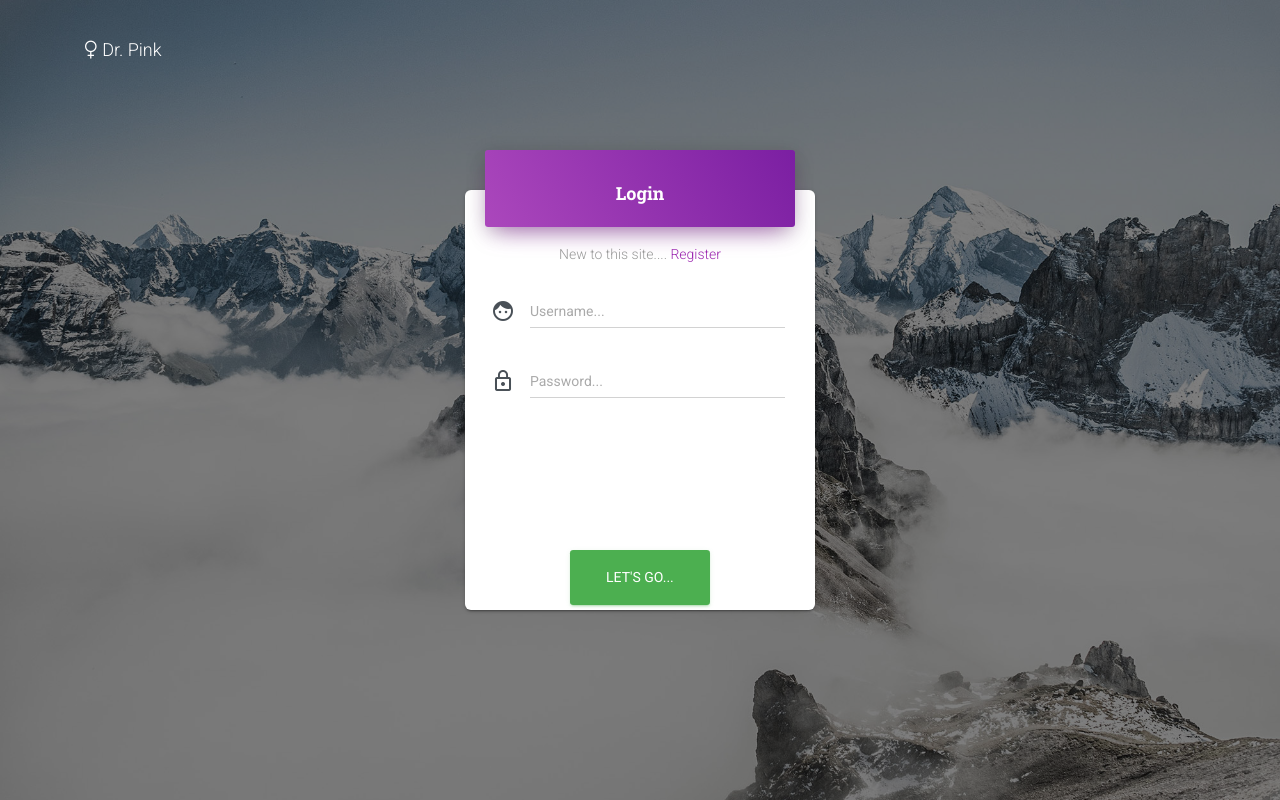
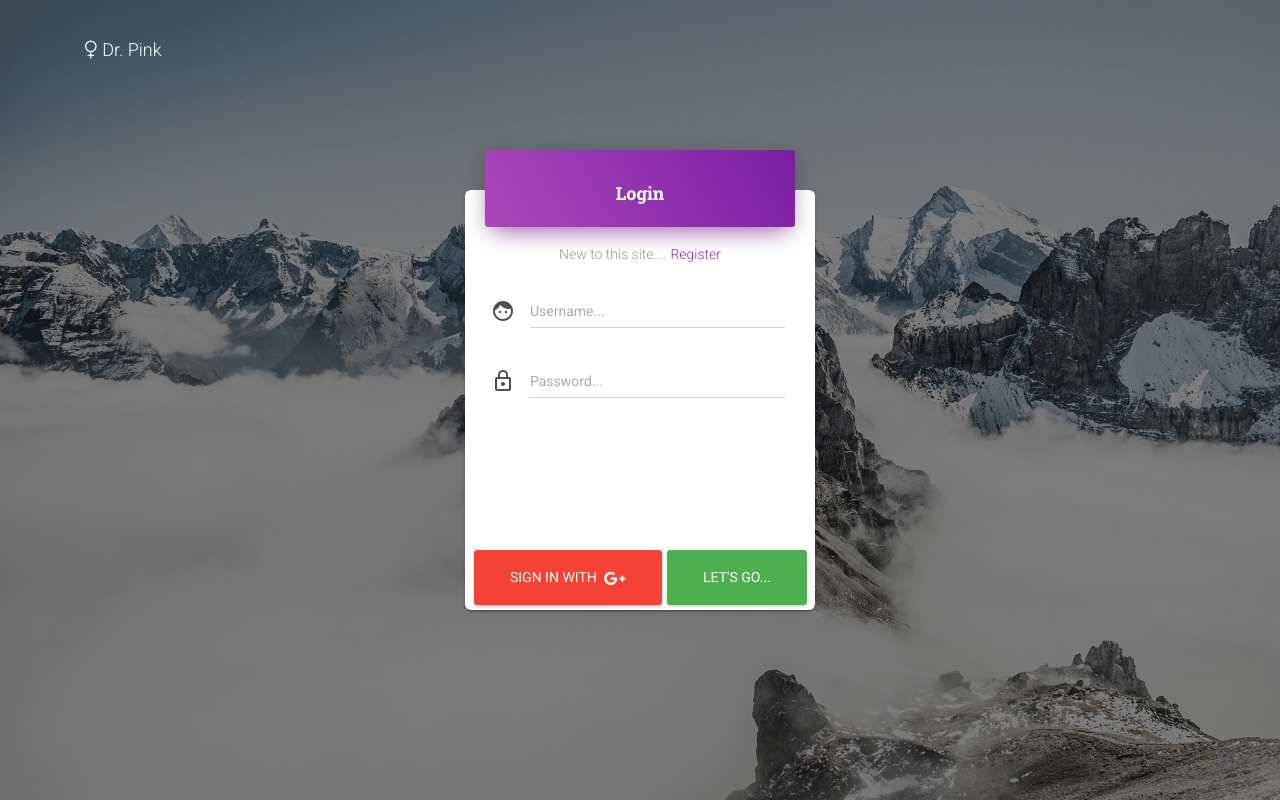
Before and after one commit to varban330/menstrual-calendar, a Django app: page /login in a window 1280 px wide. Run offline with Django 3.2, Linux system fonts and the light colour scheme; some libraries are stand-ins or nearby versions.

Commit message:
Temp fix

```diff
--- a/frontend/templates/frontend/login_page.html
+++ b/frontend/templates/frontend/login_page.html
@@ -56,8 +56,8 @@
                 </div>
               </div>
               <div class="footer text-center">
-                <div class="g-signin2" data-onsuccess="onSignIn"></div>
-                <!-- <a data-onsuccess="onSignIn" class="btn btn-danger btn-wd btn-lg">Sign In with &nbsp;<i class="fa fa-google-plus"></i></a> -->
+                <!-- <div class="g-signin2" data-onsuccess="onSignIn"></div> -->
+                <a data-onsuccess="onSignIn" class="btn btn-danger btn-wd btn-lg">Sign In with &nbsp;<i class="fa fa-google-plus"></i></a>
                 <a onclick="login()" data-url = "{% url 'login' %}" id="loginbutton" class="btn btn-success btn-wd btn-lg">Let's Go...</a>
               </div>
             </form>
```
